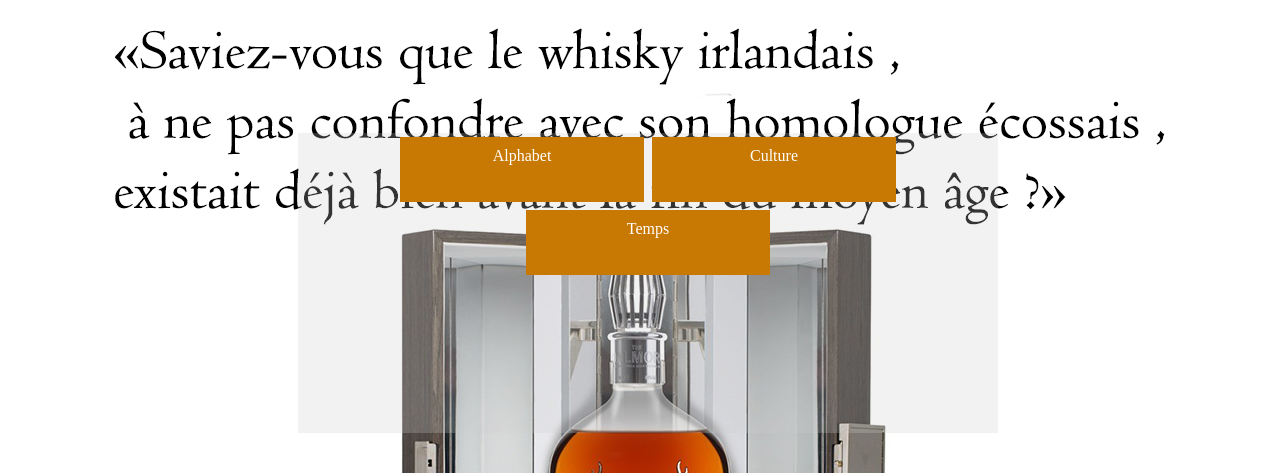
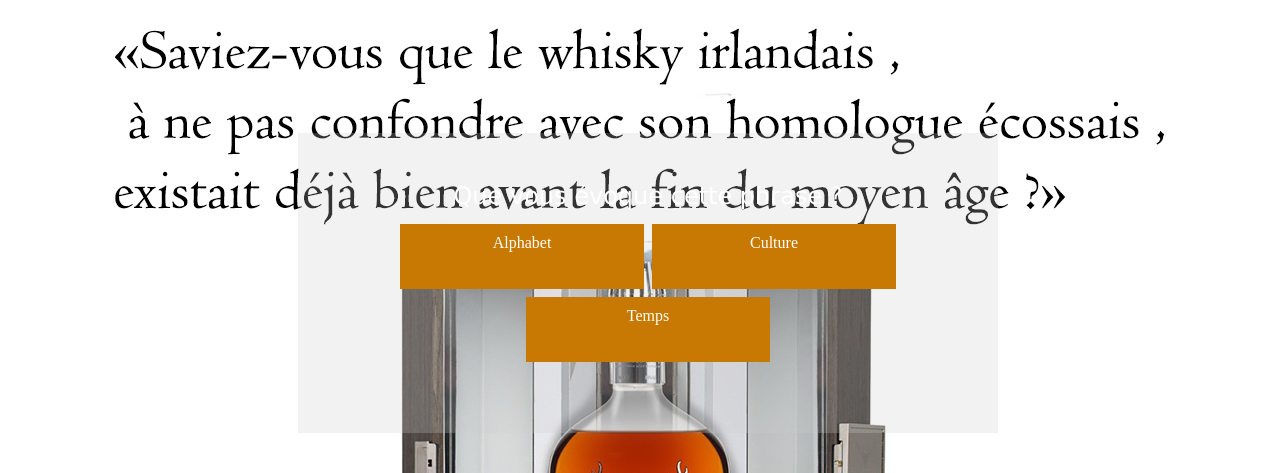
Before and after one commit to Uchronie/1GGD, a PHP site: page /whisky.php in a window 1280 px wide. Shown: the top 473 px of the page. Run offline with PHP 8.4, Linux system fonts and the light colour scheme.

Commit message:
Whisky bien

```diff
--- a/whisky.php
+++ b/whisky.php
@@ -3,6 +3,7 @@
   <body class="whisky">
     <section class="center">
       <article class="block">
+        <p>Que vous évoque cette phrase ?</p>
         <a class="button" href="java.php">Alphabet</a>
         <a class="button" href="ea.php">Culture</a>
         <a class="button" href="ea.php">Temps</a>
```
